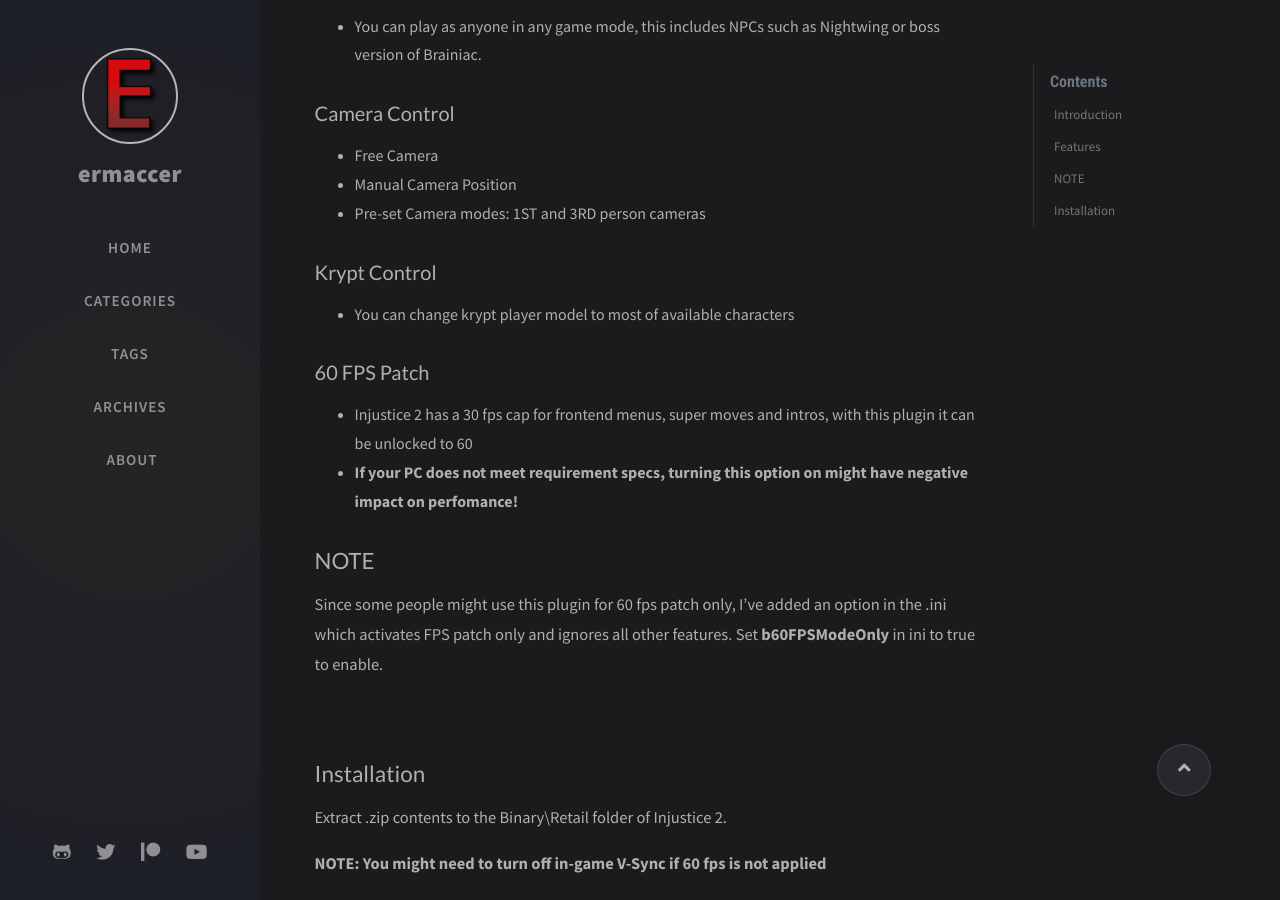
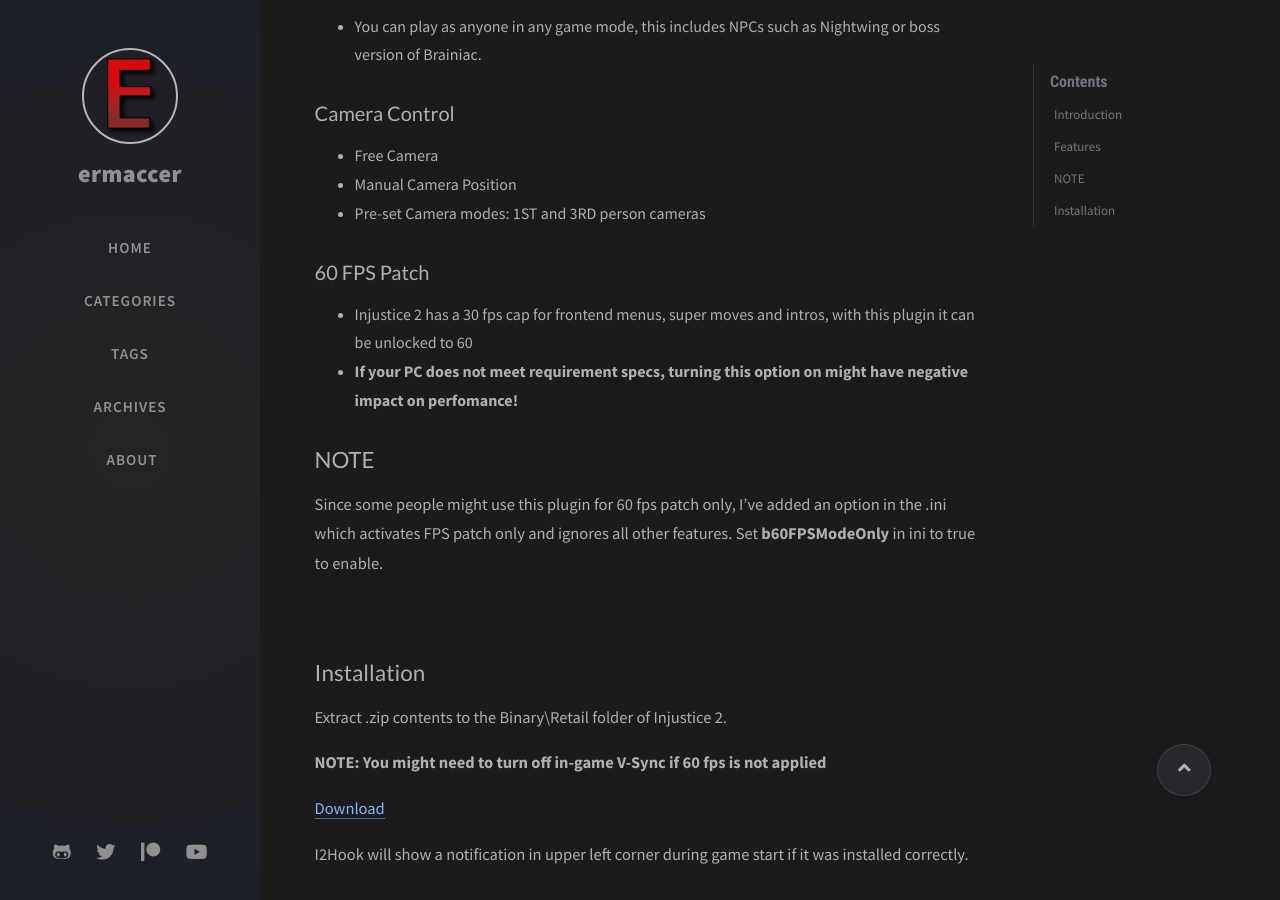
Before and after one commit to ermaccer/ermaccer.github.io, a Jekyll site: the page built from _posts/plugins/2020-08-24-i2hook.md, in a window 1280 px wide and 900 px high, scrolled down 452 px. Built offline with Jekyll 4.4.1, drawn with Linux system fonts in a browser that asks for light colours; nearby versions of some CDN libraries; comment, search, counter and statistics services are not loaded.

Commit message:
Update 2020-08-24-i2hook.md

```diff
--- a/_posts/plugins/2020-08-24-i2hook.md
+++ b/_posts/plugins/2020-08-24-i2hook.md
@@ -21,9 +21,6 @@ I2Hook is a plugin for PC version of Injustice 2.
  - Free Camera
  - Manual Camera Position
  - Pre-set Camera modes: 1ST and 3RD person cameras
-
-### Krypt Control
- - You can change krypt player model to most of available characters
 
 ### 60 FPS Patch
  - Injustice 2 has a 30 fps cap for frontend menus, super moves and intros, with this plugin it can be unlocked to 60
```
